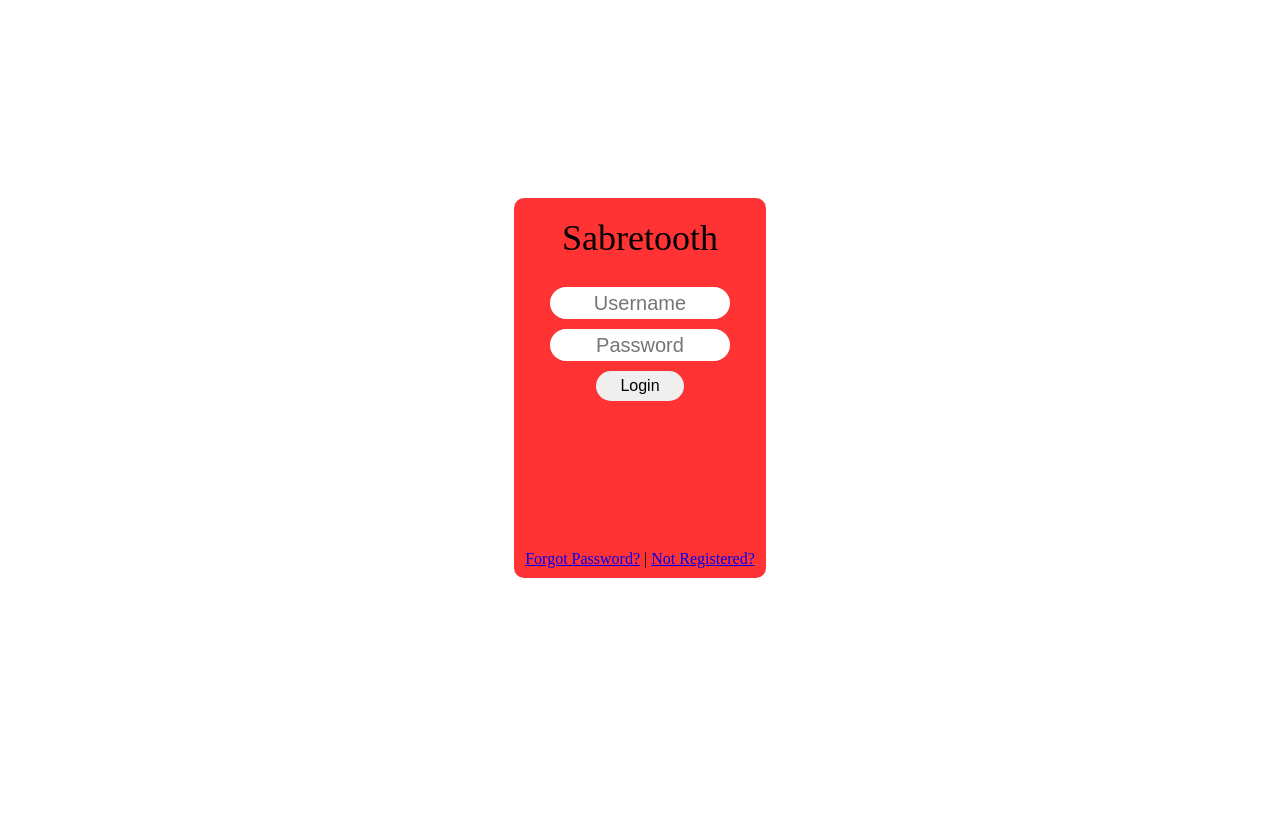
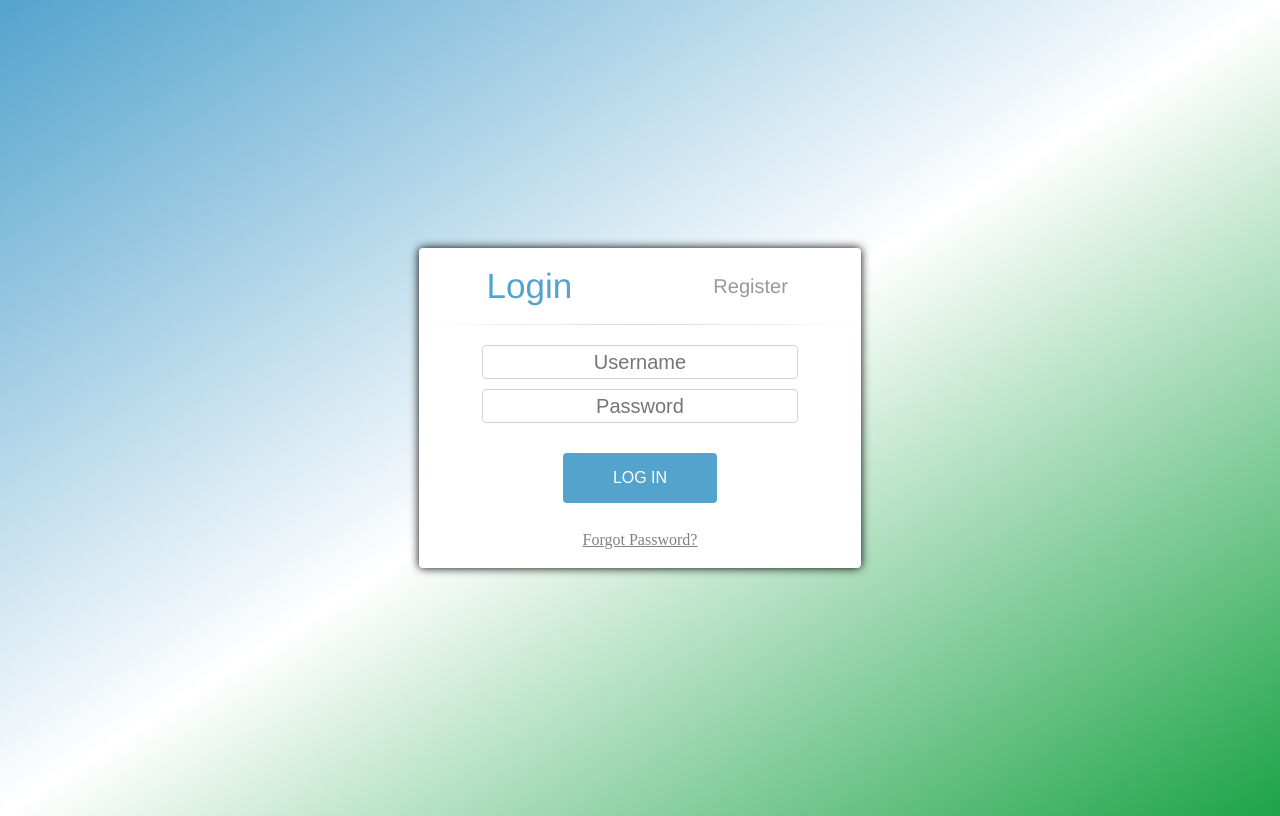
Before and after one commit to ecurrier/Sabretooth, a plain HTML site: page Sabretooth-FrontEnd/main.html in a window 1280 px wide. Drawn offline with nearby package versions, Linux system fonts and the light colour scheme.

Commit message:
Merged registration/login into one page

```diff
--- a/Sabretooth-FrontEnd/CSS/main.css
+++ b/Sabretooth-FrontEnd/CSS/main.css
@@ -1,5 +1,10 @@
+html {
+    background: linear-gradient(to bottom right, #53A3CD, white, #1CA347);
+}
+
 body {
-    height: 95vh;
+    height: 100vh;
+    overflow-y: hidden;
 }
 
 #mainContainer {
@@ -10,13 +15,14 @@ body {
 }
 
 #modalLogin {
-    background-color: #ff3333;
-    border-radius: 10px;
-    width: 20%;
+    background-color: white;
+    box-shadow: 0px 0px 10px black;
+    border-radius: 4px;
+    width: 35%;
     text-align: center;
     justify-content: space-around;
     align-self: center;
-    height: 50%;
+    height: 40%;
     display: flex;
     flex-direction: column;
 }
@@ -26,58 +32,161 @@ body {
     justify-content: space-around;
 }
 
-#modalLoginTitleText {
-    font-size: 36px;
-    align-self: center;
+#modalLoginSelectorTabs {
+    position: relative;
+    float: left;
+    width: 100%;
+    padding-left: 0px;
 }
 
-#modalLoginForm {
+#modalLoginSelectorTabs > li {
+    position: relative;
+    float: left;
+    width: 50%;
+    list-style: none;
+    text-align: center;
+}
+
+#modalLoginSelectorTabs > li > a {
+    text-decoration: none;
+    font-family: Helvetica;
+    font-size: 20px;
+    color: #999;
+    line-height: 14px;
+    padding: 15px;
+    display: block;
+    transition: all 0.5s;
+}
+
+#modalLoginSelectorTabs > #selectorLogin.selectorActive > a {
+    font-size: 35px;
+    color: #53A3CD;
+}
+
+#modalLoginSelectorTabs > #selectorRegister.selectorActive > a {
+    font-size: 35px;
+    color: #1CA347;
+}
+
+#modalLoginSelector > hr {
+    margin-top: 10px;
+    margin-bottom: 0px;
+    clear: both;
+    border: 0;
+    height: 1px;
+    background-image: -webkit-linear-gradient(left, rgba(0,0,0,0), rgba(0,0,0,0.15), rgba(0,0,0,0));
+}
+
+#modalLoginTitleText {
+    font-size: 48px;
+    align-self: center;
+    color: white;
+    text-shadow:
+        -1px -1px 0 #000,
+        1px -1px 0 #000,
+        -1px 1px 0 #000,
+        1px 1px 0 #000;
+}
+
+#modalParentForm {
+    display: flex;
     flex-grow: 3;
     width: 100%;
+    margin-top: 10px;
 }
 
-#modalLoginForm > input {
+#modalParentForm input {
     display: block;
     margin: 0 auto;
     margin-top: 10px;
     width: 70%;
-    border-radius: 25px;
+    border-radius: 4px;
     height: 30px;
     border: 0px;
     font-size: 20px;
     text-align: center;
+    border: 1px solid lightgrey;
 }
 
-input:focus {
-    outline: none;
-    box-shadow: 0px 0px 6px blue;
+#modalLoginButton {
+    display: block;
+    margin: 0 auto;
+    margin-top: 30px;
+    width: 35%;
+    height: 50px;
+    border-radius: 4px;
+    border: 0px;
+    font-size: 16px;
+    background-color: #53A3CD;
+    color: white;
 }
 
-#modalLoginForm > button {
+#modalLoginButton:hover {
+    background-color: #488caf;
+}
+
+#modalLoginButton:focus {
+    outline: none;
+}
+
+#modalLoginButton:active {
+    background-color: #3b7491;
+}
+
+#modalRegisterButton {
     display: block;
     margin: 0 auto;
-    margin-top: 10px;
+    margin-top: 30px;
     width: 35%;
-    height: 30px;
-    border-radius: 25px;
+    height: 50px;
+    border-radius: 4px;
     border: 0px;
     font-size: 16px;
+    background-color: #1CA347;
+    color: white;
 }
 
-button:focus {
-    outline: none;
-    box-shadow: 0px 0px 6px blue;
+#modalRegisterButton:hover {
+    background-color: #18913f;
 }
 
-#modalLoginForm > button:hover {
-    background-color: #808080;
+#modalRegisterButton:focus {
+    outline: none;
 }
 
-#modalLoginFooter {
+#modalRegisterButton:active {
+    background-color: #10662b;
+}
+
+#modalLoginForm {
     display: flex;
-    justify-content: flex-end;
+    flex-grow: 3;
     flex-direction: column;
+}
+
+#modalLoginForm input:focus {
+    outline: none;
+    box-shadow: 0px 0px 6px #53A3CD;
+}
+
+#modalLoginFormContent {
+    flex-grow: 3;
+}
+
+#modalLoginFormFooter {
     margin-bottom: 10px;
+    flex-grow: 1;
+}
+
+#modalRegisterForm {
+    display: flex;
+    flex-grow: 3;
+    flex-direction: column;
+}
+
+#modalRegisterForm input:focus {
+    outline: none;
+    box-shadow: 0px 0px 6px #1CA347;
 }
 
 .modalLoginItem {
--- a/Sabretooth-FrontEnd/JS/main.js
+++ b/Sabretooth-FrontEnd/JS/main.js
@@ -1,12 +1,51 @@
+var currentForm;
+var loginTab;
+var registerTab;
+var loginForm;
+var registerForm;
+
 function loginUser() {
-    alert("Login User");
+    //alert("Login User");
+}
+
+function switchForm() {
+    if(currentForm === "login"){
+        registerForm.delay(150).fadeIn(150);
+ 		loginForm.fadeOut(150);
+
+        loginTab.removeClass("selectorActive");
+        registerTab.addClass("selectorActive");
+        currentForm = "register";
+    }
+    else {
+        loginForm.delay(150).fadeIn(150);
+ 		registerForm.fadeOut(150);
+
+        registerTab.removeClass("selectorActive");
+        loginTab.addClass("selectorActive");
+
+        currentForm = "login";
+    }
 }
 
 function attachHandlers() {
     $("#modalLoginButton").click(loginUser);
+    $("#selectorLogin").click(switchForm);
+    $("#selectorRegister").click(switchForm);
+}
+
+function initializeVariables() {
+    currentForm = "login";
+
+    loginTab = $("#selectorLogin");
+    loginForm = $("#modalLoginForm");
+
+    registerTab = $("#selectorRegister");
+    registerForm = $("#modalRegisterForm");
 }
 
 function onLoad() {
+    initializeVariables();
     attachHandlers();
 }
 
--- a/Sabretooth-FrontEnd/main.html
+++ b/Sabretooth-FrontEnd/main.html
@@ -8,22 +8,37 @@
     <body>
         <div id="mainContainer">
             <div id="modalLogin">
-                <div id="modalLoginTitle" class="modalLoginItem">
-                    <div id="modalLoginTitleText">
-                        <span>Sabretooth</span>
+                <div id="modalLoginSelector">
+                    <ul id="modalLoginSelectorTabs">
+                        <li id="selectorLogin" class="selectorActive">
+                            <a href="#">Login</a>
+                        </li>
+                        <li id="selectorRegister">
+                            <a href="#">Register</a>
+                        </li>
+                    </ul>
+                    <hr>
+                </div>
+                <div id="modalParentForm" class="modalLoginItem">
+                    <div id="modalLoginForm">
+                        <div id="modalLoginFormContent">
+                            <input type="text" placeholder="Username"/>
+                            <input type="password" placeholder="Password"/>
+                            <button id="modalLoginButton" type="button">LOG IN</button>
+                        </div>
+                        <div id="modalLoginFormFooter">
+                            <span>
+                                <a href="#" style="color: gray">Forgot Password?</a>
+                            </span>
+                        </div>
                     </div>
-                </div>
-                <div id="modalLoginForm" class="modalLoginItem">
-                    <input type="text" placeholder="Username"/>
-                    <input type="password" placeholder="Password"/>
-                    <button id="modalLoginButton" type="button">Login</button>
-                </div>
-                <div id="modalLoginFooter" class="modalLoginItem">
-                    <span>
-                        <a href="#">Forgot Password?</a>
-                        |
-                        <a href="registration.html">Not Registered?</a>
-                    </span>
+                    <div id="modalRegisterForm" style="display: none;">
+                        <input id="nameField" type="text" placeholder="Name" required/>
+                        <input id="emailField" type="email" placeholder="Email Address" required/>
+                        <input id="originalPasswordField" type="password" placeholder="Password" required/>
+                        <input id="confirmPasswordField" type="password" placeholder="Confirm Password" required/>
+                        <button id="modalRegisterButton" type="button">REGISTER</button>
+                    </div>
                 </div>
             </div>
         </div>
```
Also changed, not shown: Sabretooth-FrontEnd/registration.html (deleted, +0 -32 lines).
